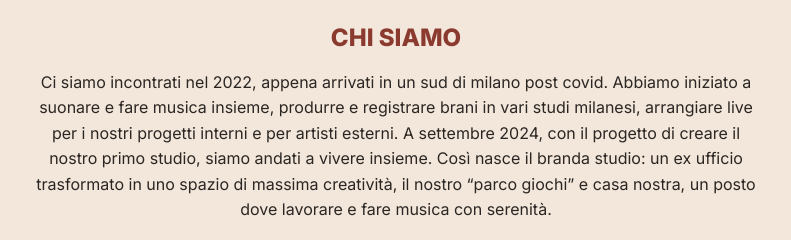
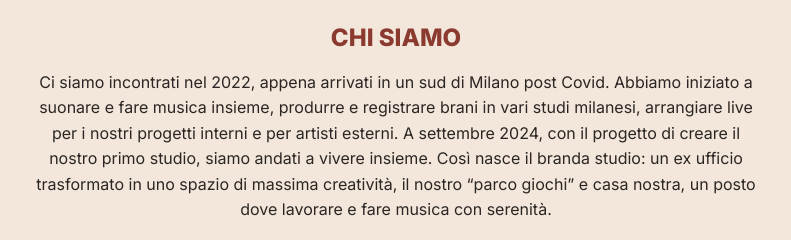
Before and after one commit to brandastudio/home, a plain HTML site: page index.html in a window 1280 px wide. Shown: the part 2177-2417 px from the top of the page, 244-1035 px from the left. Drawn offline with Linux system fonts and the light colour scheme.

Commit message:
Update index.html

```diff
--- a/index.html
+++ b/index.html
@@ -108,7 +108,12 @@
         <section aria-labelledby="team">
           <h2 id="team" class="section-title">CHI SIAMO</h2>
 
-          <p>Ci siamo incontrati nel 2022, appena arrivati in un sud di milano post covid. Abbiamo iniziato a suonare e fare musica insieme, produrre e registrare brani in vari studi milanesi, arrangiare live per i nostri progetti interni e per artisti esterni. A settembre 2024, con il progetto di creare il nostro primo studio, siamo andati a vivere insieme. Così nasce il branda studio: un ex ufficio trasformato in uno spazio di massima creatività, il nostro “parco giochi” e casa nostra, un posto dove lavorare e fare musica con serenità. </p>
+          <p>Ci siamo incontrati nel 2022, appena arrivati in un sud di Milano post Covid.
+            Abbiamo iniziato a suonare e fare musica insieme, produrre e registrare brani in
+            vari studi milanesi, arrangiare live per i nostri progetti interni e per artisti esterni.
+            A settembre 2024, con il progetto di creare il nostro primo studio, siamo andati a vivere insieme.
+            Così nasce il branda studio: un ex ufficio trasformato in uno spazio di massima creatività, il nostro “parco giochi”
+            e casa nostra, un posto dove lavorare e fare musica con serenità. </p>
           <div class="team">
             <a class="member" href="https://www.instagram.com/pachiderm_dem/" target="_blank" rel="noopener">
               <img class="avatar" src="team1.jpg" alt="Ritratto membro 1" />
```
